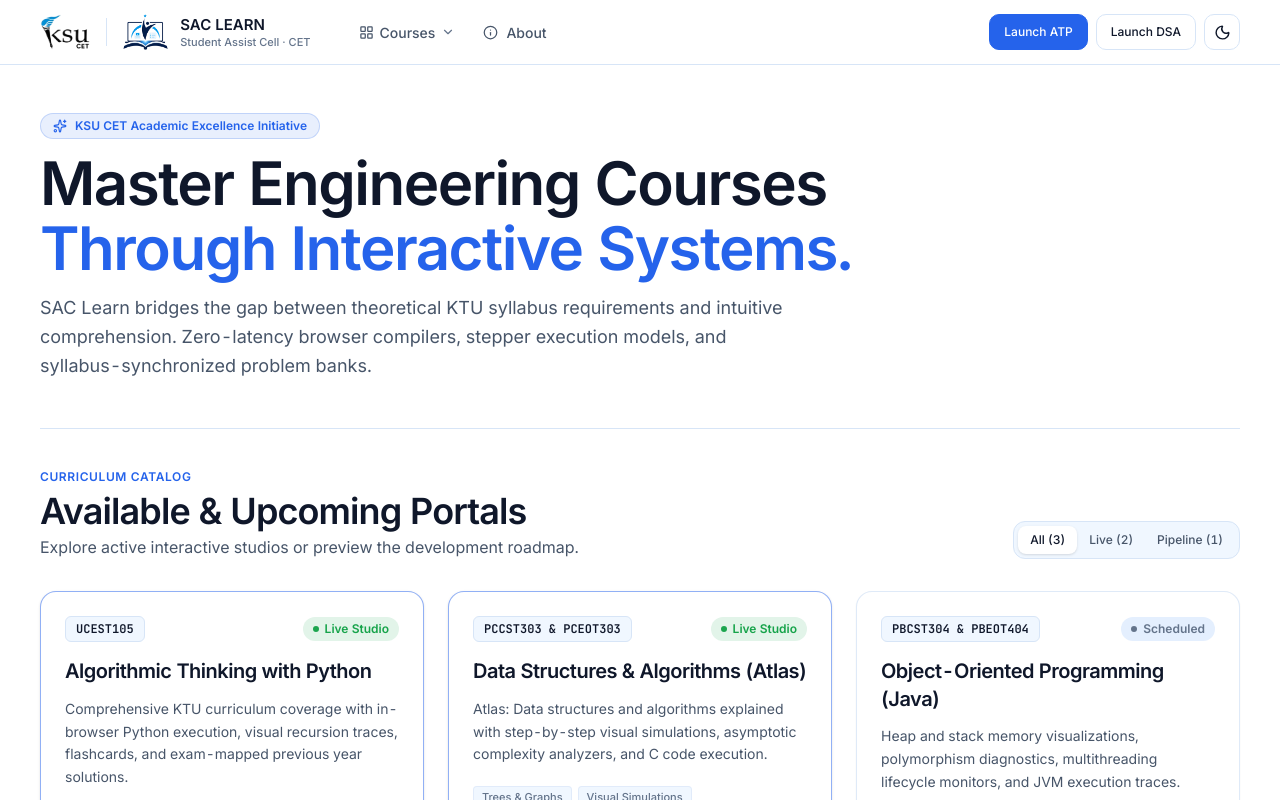
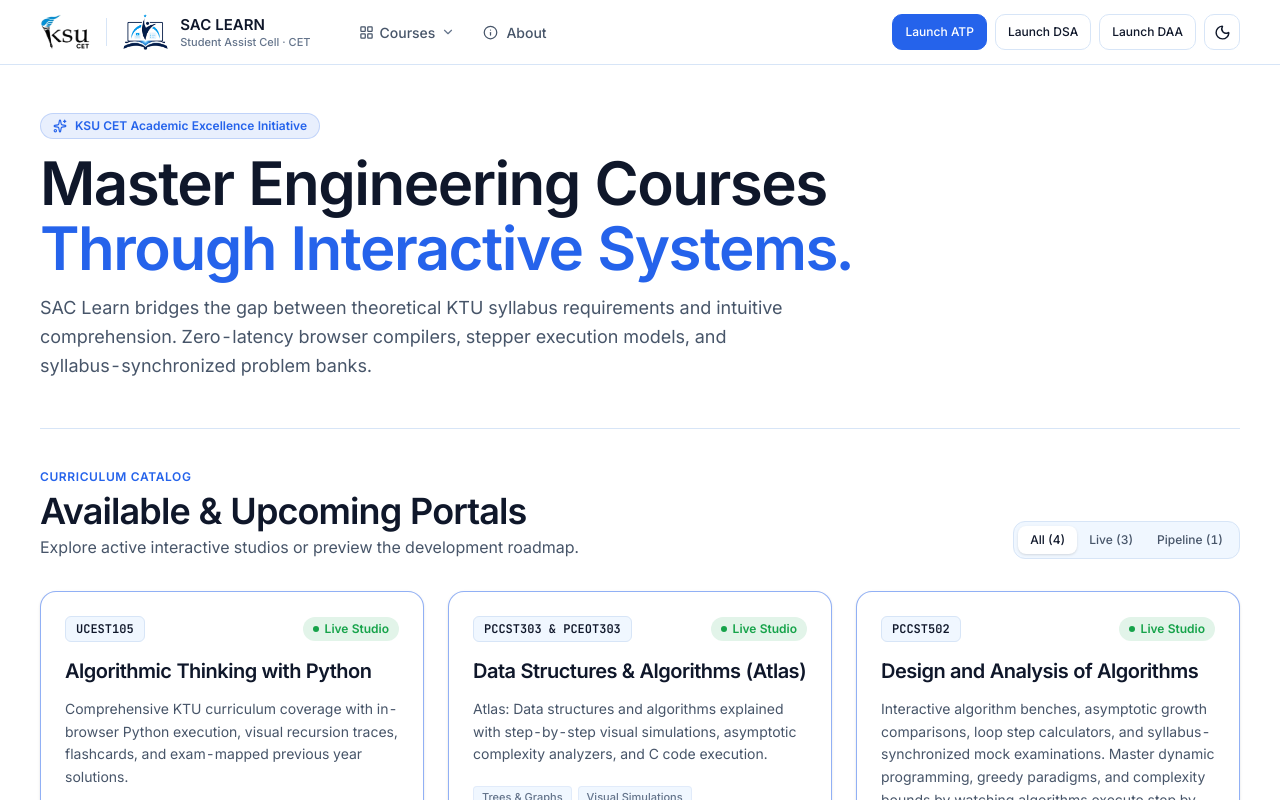
Before and after one commit to mareomanoj6/saclearn, a React (Vite) app: page / in a window 1280 px wide. Shown: the top 800 px of the page. Built offline with nearby package versions, Linux system fonts and the light colour scheme; no server answers.

Commit message:
feat: integrate DAA (PCCST502) live course studio with vercel reverse proxy, catalog card, and navbar navigation

```diff
--- a/src/components/Navbar.tsx
+++ b/src/components/Navbar.tsx
@@ -10,6 +10,7 @@ import {
   ChevronDown,
   Terminal,
   Cpu,
+  Workflow,
   Clock,
   Code2
 } from 'lucide-react'
@@ -130,6 +131,30 @@ export function Navbar({ section }: { section: string }) {
                         </div>
                       </div>
                     </a>
+
+                    <a
+                      href="/courses/daa/"
+                      onClick={() => setCoursesOpen(false)}
+                      className="group flex items-start gap-3 p-3 rounded-xl border border-transparent hover:border-line hover:bg-elevated transition-all"
+                    >
+                      <div className="w-9 h-9 rounded-lg bg-indigo-500/10 text-indigo-500 grid place-items-center shrink-0 mt-0.5 group-hover:scale-105 transition-transform">
+                        <Workflow size={18} />
+                      </div>
+                      <div className="min-w-0 flex-1">
+                        <div className="flex items-center justify-between gap-2">
+                          <span className="font-semibold text-sm text-fg group-hover:text-indigo-500 transition-colors">
+                            Design and Analysis of Algorithms
+                          </span>
+                          <span className="inline-flex items-center gap-1 text-[10px] font-semibold px-2 py-0.5 rounded-full bg-good-soft text-good">
+                            <span className="w-1.5 h-1.5 rounded-full bg-good animate-pulse" />
+                            Live
+                          </span>
+                        </div>
+                        <div className="text-xs text-subtle mt-0.5">
+                          PCCST502 · S5 · Interactive algorithm benches, asymptotic growth & proofs
+                        </div>
+                      </div>
+                    </a>
                   </div>
 
                   <div className="pt-2 mt-2 border-t border-line/70">
@@ -162,12 +187,15 @@ export function Navbar({ section }: { section: string }) {
         </nav>
 
         <div className="ml-auto flex items-center gap-2">
-          <div className="hidden sm:flex items-center gap-2">
-            <a href="/courses/atp/" className="btn btn-primary h-9 px-3.5 text-xs font-medium">
+          <div className="hidden md:flex items-center gap-2">
+            <a href="/courses/atp/" className="btn btn-primary h-9 px-3 text-xs font-medium">
               Launch ATP
             </a>
-            <a href="/courses/dsa/" className="btn h-9 px-3.5 text-xs font-medium">
+            <a href="/courses/dsa/" className="btn h-9 px-3 text-xs font-medium">
               Launch DSA
+            </a>
+            <a href="/courses/daa/" className="btn h-9 px-3 text-xs font-medium">
+              Launch DAA
             </a>
           </div>
 
@@ -225,6 +253,18 @@ export function Navbar({ section }: { section: string }) {
                 <span className="text-[10px] font-semibold px-2 py-0.5 rounded-full bg-good-soft text-good">Live</span>
               </a>
 
+              <a
+                href="/courses/daa/"
+                onClick={() => setOpen(false)}
+                className="flex items-center justify-between p-3 rounded-xl border border-line bg-elevated text-sm font-medium"
+              >
+                <div className="flex items-center gap-2.5">
+                  <Workflow size={17} className="text-indigo-500" />
+                  <span>Design & Analysis of Algorithms</span>
+                </div>
+                <span className="text-[10px] font-semibold px-2 py-0.5 rounded-full bg-good-soft text-good">Live</span>
+              </a>
+
               <div className="pt-2 border-t border-line flex flex-col gap-1">
                 <a
                   href={href('/about')}
--- a/src/data/courses.ts
+++ b/src/data/courses.ts
@@ -58,6 +58,25 @@ export const COURSES: CourseItem[] = [
     }
   },
   {
+    id: 'daa',
+    code: 'PCCST502',
+    title: 'Design and Analysis of Algorithms',
+    semester: 'S5',
+    scheme: 'KTU 2024 Scheme',
+    credits: 4,
+    category: 'Computer Science & Engineering',
+    status: 'live',
+    description: 'Interactive algorithm benches, asymptotic growth comparisons, loop step calculators, and syllabus-synchronized mock examinations. Master dynamic programming, greedy paradigms, and complexity bounds by watching algorithms execute step by step.',
+    route: '/courses/daa/',
+    accentColor: '#7c3aed',
+    tags: ['Algorithm Benches', 'Asymptotic Proofs', 'Dynamic Programming', 'Loop Analysis', 'Mock Exams'],
+    metrics: {
+      modules: 5,
+      topics: 28,
+      visualizers: 20
+    }
+  },
+  {
     id: 'oop',
     code: 'PBCST304 & PBEOT404',
     title: 'Object-Oriented Programming (Java)',
```
Also changed, not shown: vercel.json.
